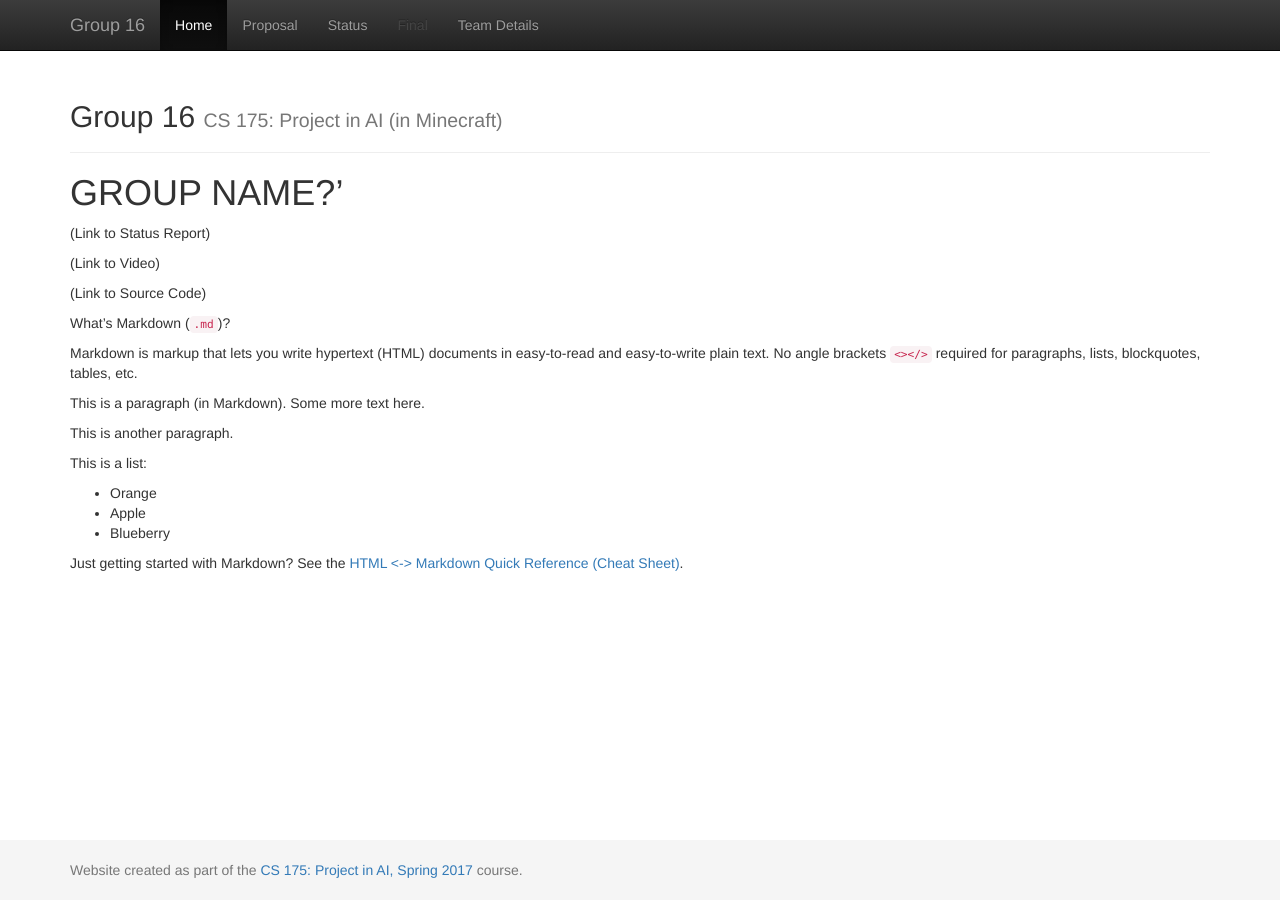
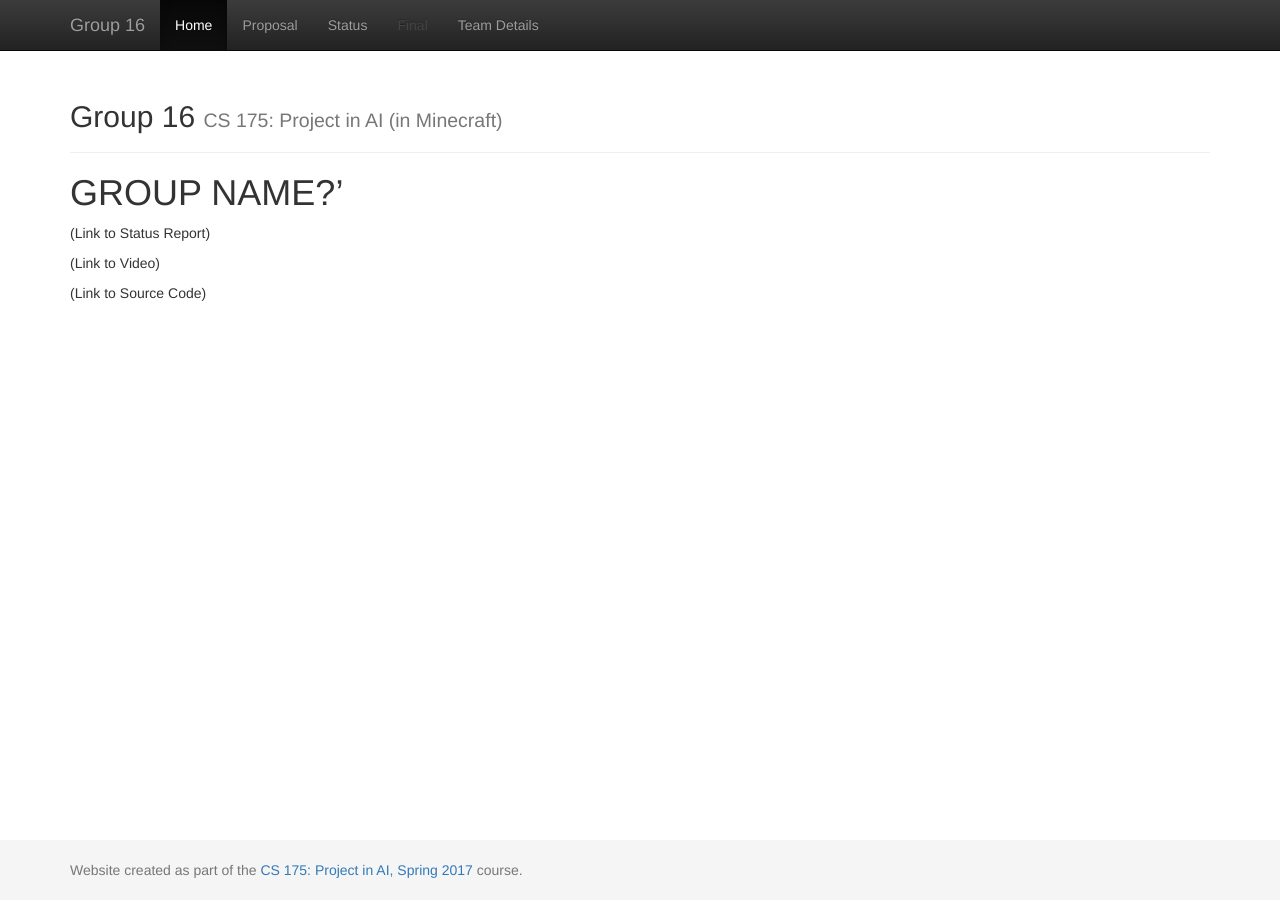
Before and after one commit to becamorin20/Group-16, a Jekyll site: the page built from docs/index.md, in a window 1280 px wide. Built offline with Jekyll 4.4.1, drawn with Linux system fonts in a browser that asks for light colours.

Commit message:
Update index.md

```diff
--- a/docs/index.md
+++ b/docs/index.md
@@ -10,31 +10,3 @@
 (Link to Video)
 
 (Link to Source Code)
-
-
-What's Markdown (`.md`)?
-
-Markdown is markup that lets you write hypertext (HTML) documents
-in easy-to-read and easy-to-write plain text.
-No angle brackets `<></>` required for
-paragraphs, lists, blockquotes, tables, etc.
-
-
-This is a paragraph (in Markdown). Some more
-text here.
-
-This is another paragraph.
-
-This is a list:
-
-- Orange
-- Apple
-- Blueberry
-
-
-
-Just getting started with Markdown?
-See the [HTML <-> Markdown Quick Reference (Cheat Sheet)][quickref].
-
-
-[quickref]: https://github.com/mundimark/quickrefs/blob/master/HTML.md
```
